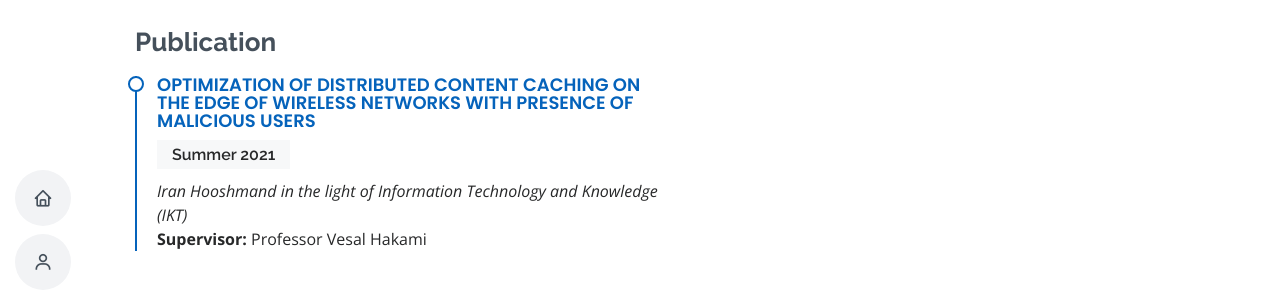
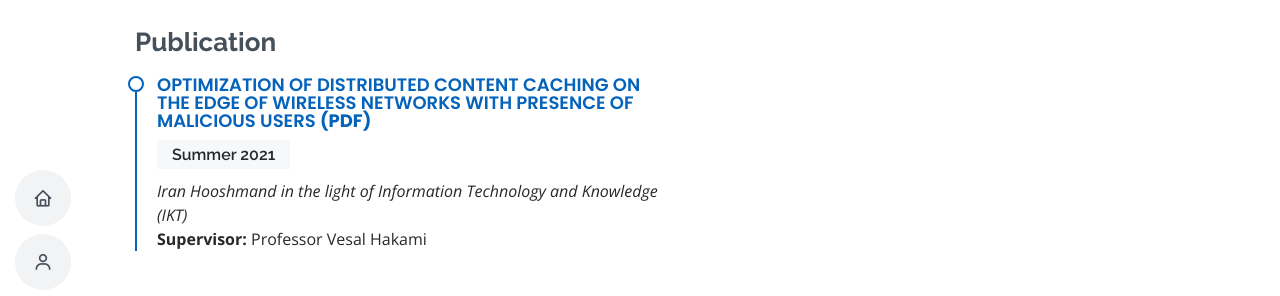
Before and after one commit to haniehst/haniehst.github.io, a Jekyll site: the page built from index.html, in a window 1280 px wide and 900 px high, scrolled down 3302 px. Shown: the part 152-448 px from the top of the window. Built offline with Jekyll 4.4.1, drawn with Linux system fonts in a browser that asks for light colours.

Commit message:
Publication Added

```diff
--- a/index.html
+++ b/index.html
@@ -338,7 +338,7 @@
             <div class="col-lg-6" data-aos="fade-up">
               <h3 class="resume-title">Publication</h3>
               <div class="resume-item">
-                <h4>Optimization of Distributed Content Caching on the Edge of Wireless Networks with presence of Malicious Users</h4>
+                <h4>Optimization of Distributed Content Caching on the Edge of Wireless Networks with presence of Malicious Users <a href="/ikt.pdf" tabindex="-1" target="_blank"><strong>(PDF)</strong></a></h4>
                 <h5>Summer 2021</h5>
                 <p><em>Iran Hooshmand in the light of Information Technology and Knowledge (IKT)</em>
                   <br>
```
Also changed, not shown: 1 other file.
